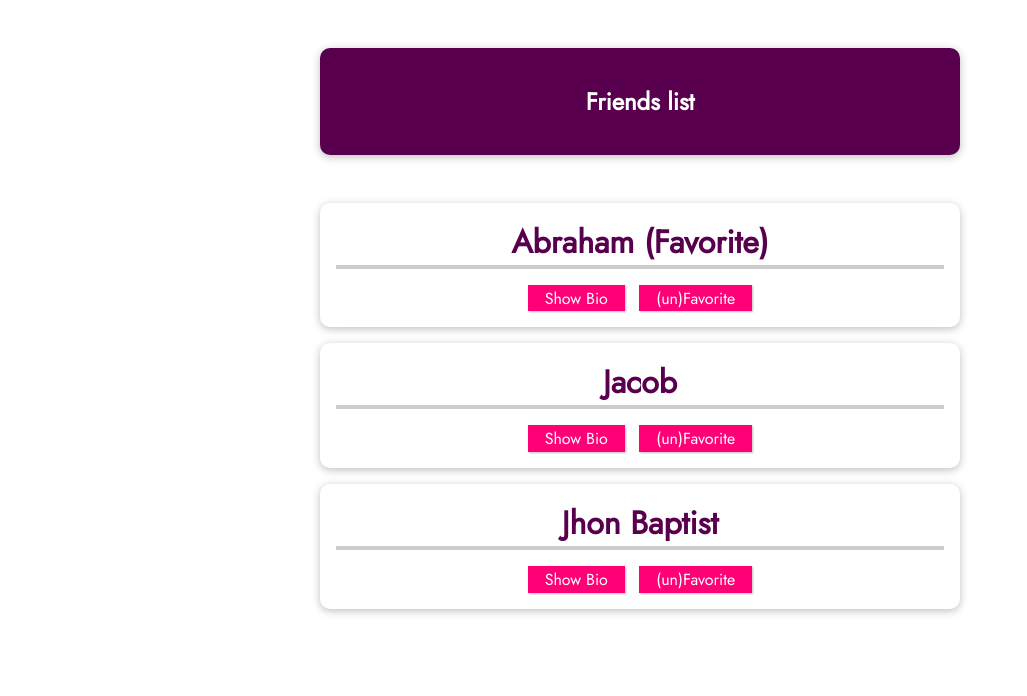
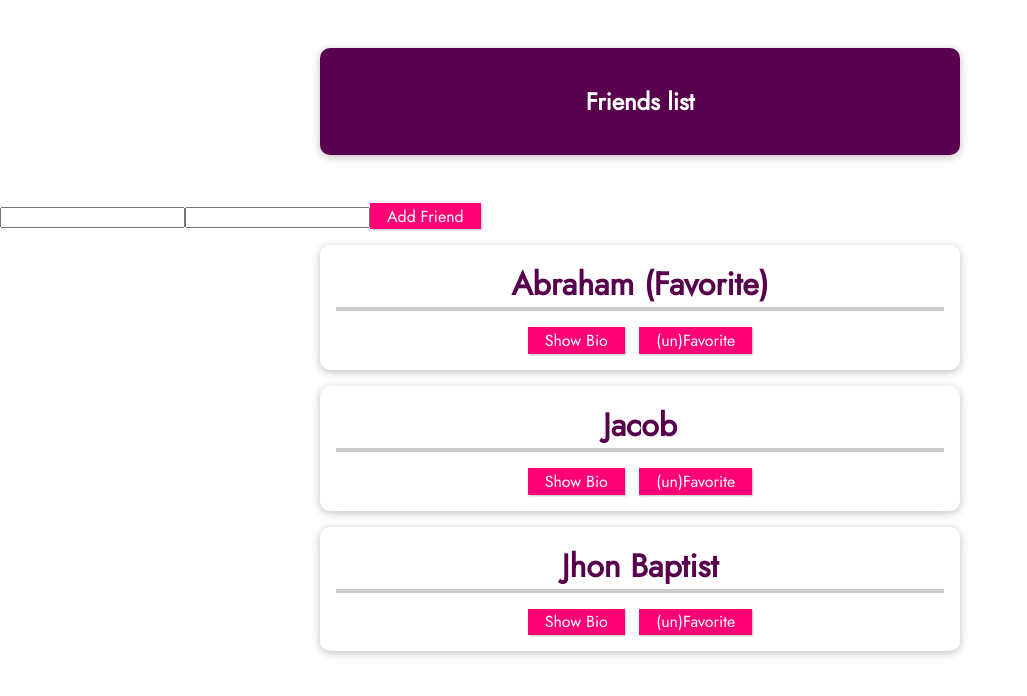
Before and after one commit to rubenanapu/vue, a Vue app in the folder section-7-vue-project/: page / in a window 1280 px wide. Shown: the top 696 px of the page, without its empty margins (0-1027 px from the left). Built offline with nearby package versions, Linux system fonts and the light colour scheme.

Commit message:
New component added <add-new-friend-form /> with @friend-added event (NewFriend.vue)

```diff
--- a/section-7-vue-project/src/App.vue
+++ b/section-7-vue-project/src/App.vue
@@ -1,6 +1,7 @@
 <template>
   <section>
     <header><h1>Friends list</h1></header>
+    <add-new-friend-form @friend-added="addFriend" />
     <ul>
       <!-- ":key" is mandatory when using "for" in "components" -->
       <friend-contact
@@ -46,6 +47,14 @@ export default {
     toggleFavorite(friendId) {
       const theFriend = this.friends.find((friend) => friend.id == friendId);
       theFriend.isFavorite = !theFriend.isFavorite;
+    },
+    addFriend(id, name, bio) {
+      this.friends.push({
+        id: id,
+        name: name,
+        bio: bio,
+        isFavorite: false,
+      });
     },
   },
 };
--- /dev/null
+++ b/section-7-vue-project/src/components/NewFriend.vue
@@ -0,0 +1,35 @@
+<template>
+  <form>
+    <input type="text" v-model="name" />
+    <input type="text" v-model="bio" />
+    <button @click.prevent="addFriend">Add Friend</button>
+  </form>
+</template>
+
+<script>
+export default {
+  data() {
+    return {
+      name: "",
+      bio: "",
+    };
+  },
+  emits: {
+    "friend-added": function (id, name, bio) {
+      if (id && name && bio) {
+        return true;
+      }
+      console.warn(
+        'Have you passed all "id", "name", and "bio" on the emitter?'
+      );
+      return false;
+    },
+  },
+  methods: {
+    addFriend() {
+      const id = this.name.split(" ")[0];
+      this.$emit("friend-added", id, this.name, this.bio);
+    },
+  },
+};
+</script>
--- a/section-7-vue-project/src/main.js
+++ b/section-7-vue-project/src/main.js
@@ -2,9 +2,11 @@ import { createApp } from "vue";
 
 import AppExportedData from "./App.vue";
 import FriendContact from "./components/FriendContact.vue";
+import NewFriend from "./components/NewFriend.vue";
 
 const app = createApp(AppExportedData);
 
 app.component("friend-contact", FriendContact);
+app.component("add-new-friend-form", NewFriend);
 
 app.mount("#app");
```
